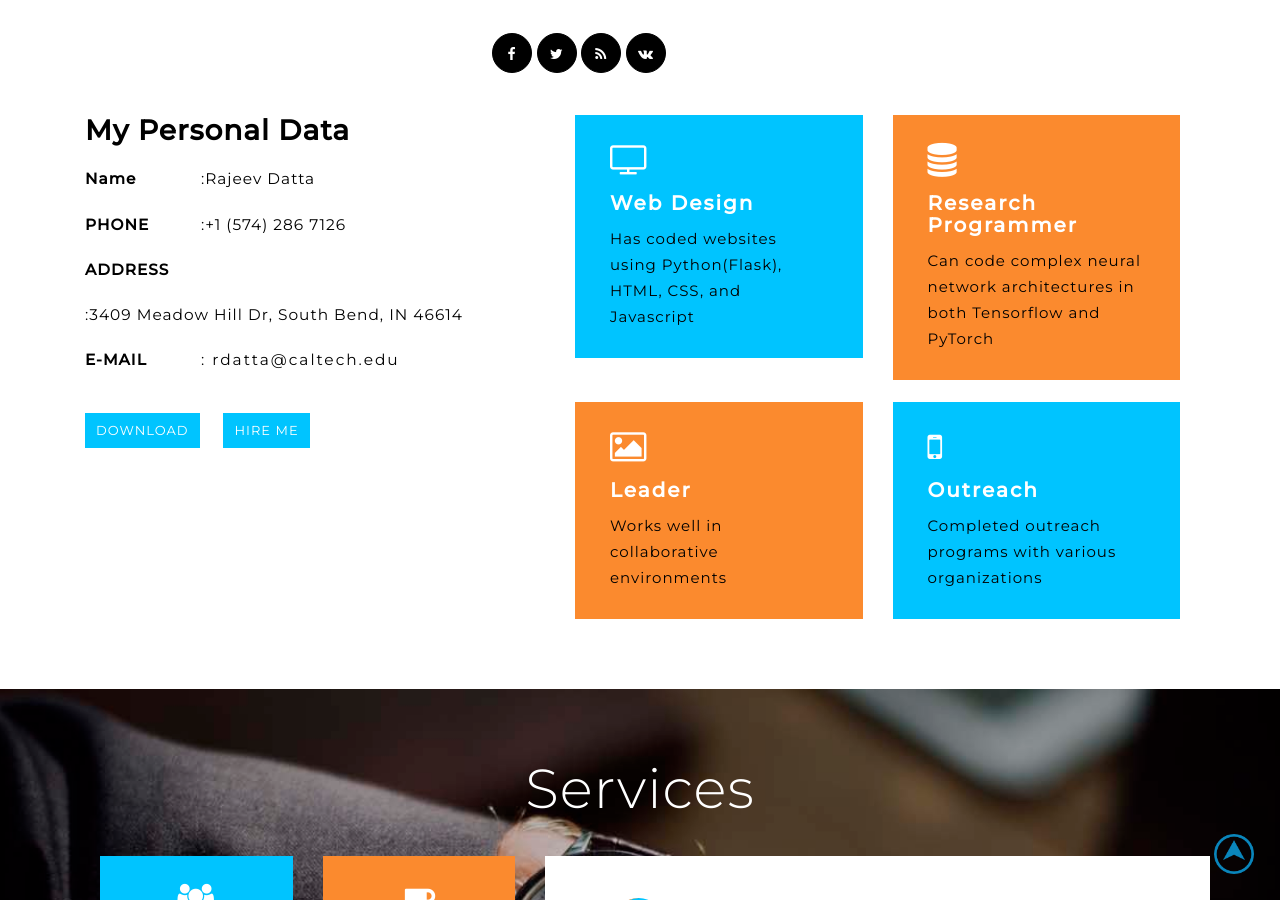
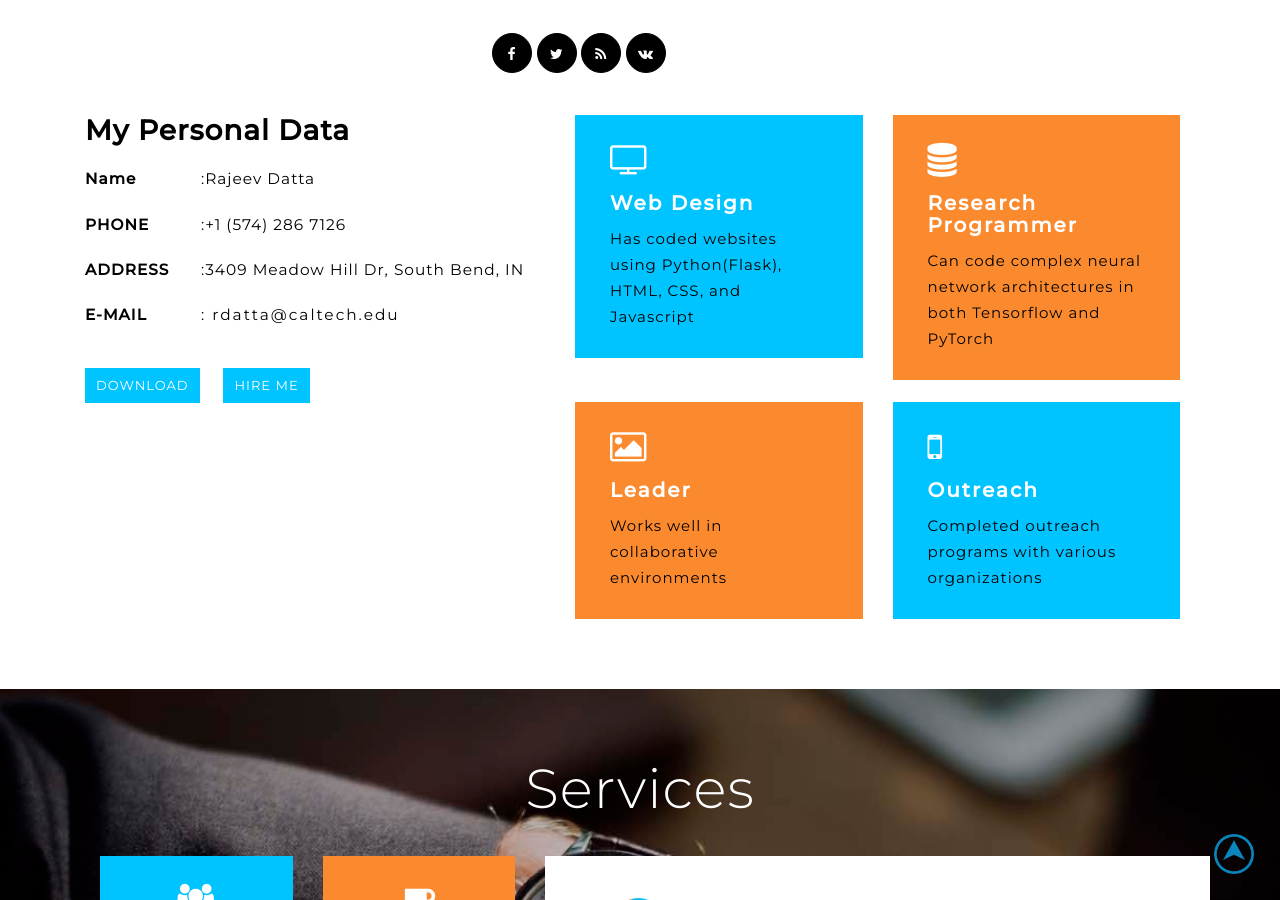
Before and after one commit to rajeev-datta/rajeev-datta.github.io, a Jekyll site: the page index.html, which Jekyll copies as it is, in a window 1280 px wide and 900 px high, scrolled down 1324 px. Built offline with Jekyll 4.4.1, drawn with Linux system fonts in a browser that asks for light colours.

Commit message:
Update index.html

```diff
--- a/index.html
+++ b/index.html
@@ -177,7 +177,7 @@ License URL: http://creativecommons.org/licenses/by/3.0/
 						<li>
 							<ul class="address-text">
 								<li><b>ADDRESS </b></li>
-								<li>:3409 Meadow Hill Dr, South Bend, IN 46614</li>
+								<li>:3409 Meadow Hill Dr, South Bend, IN</li>
 							</ul>
 						</li>
 						<li>
```
